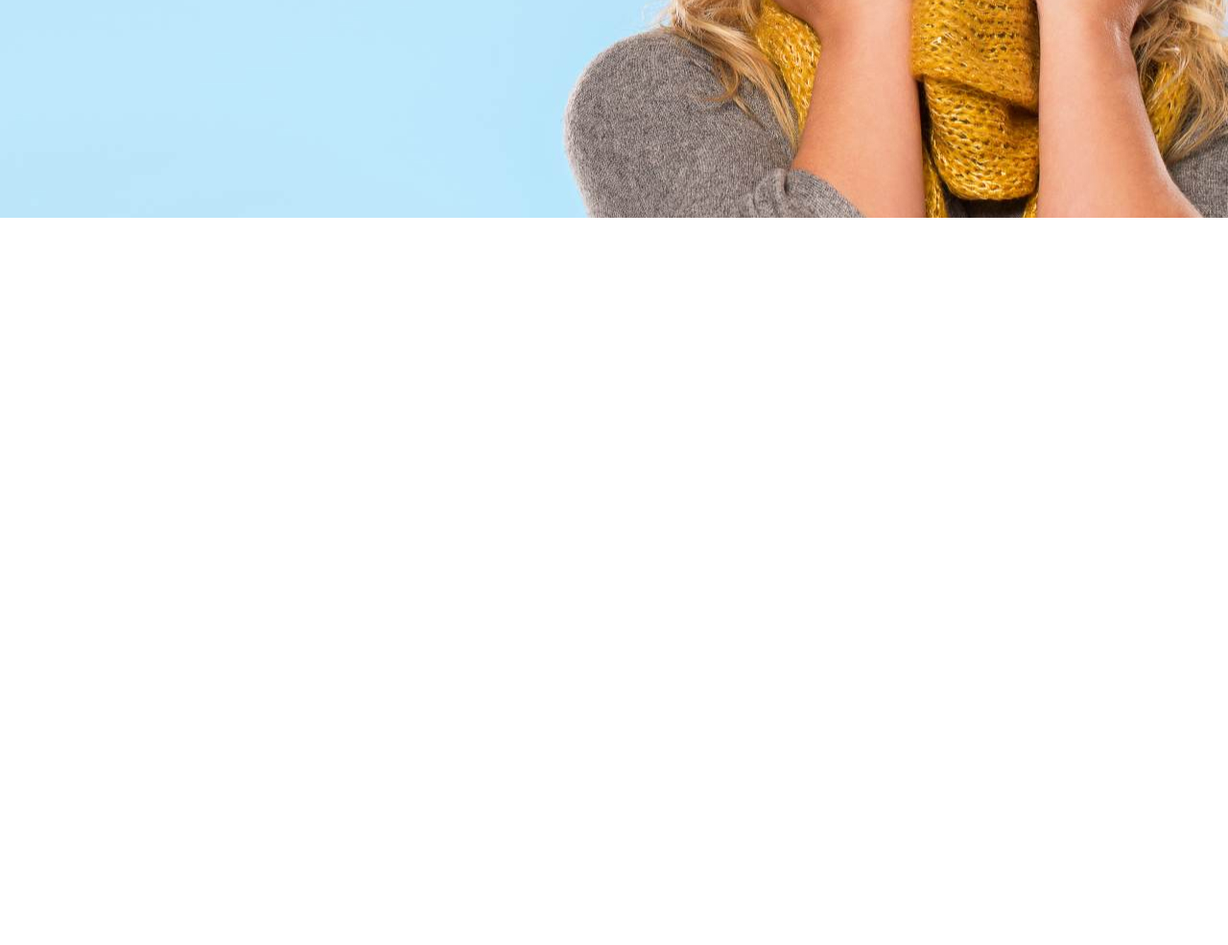
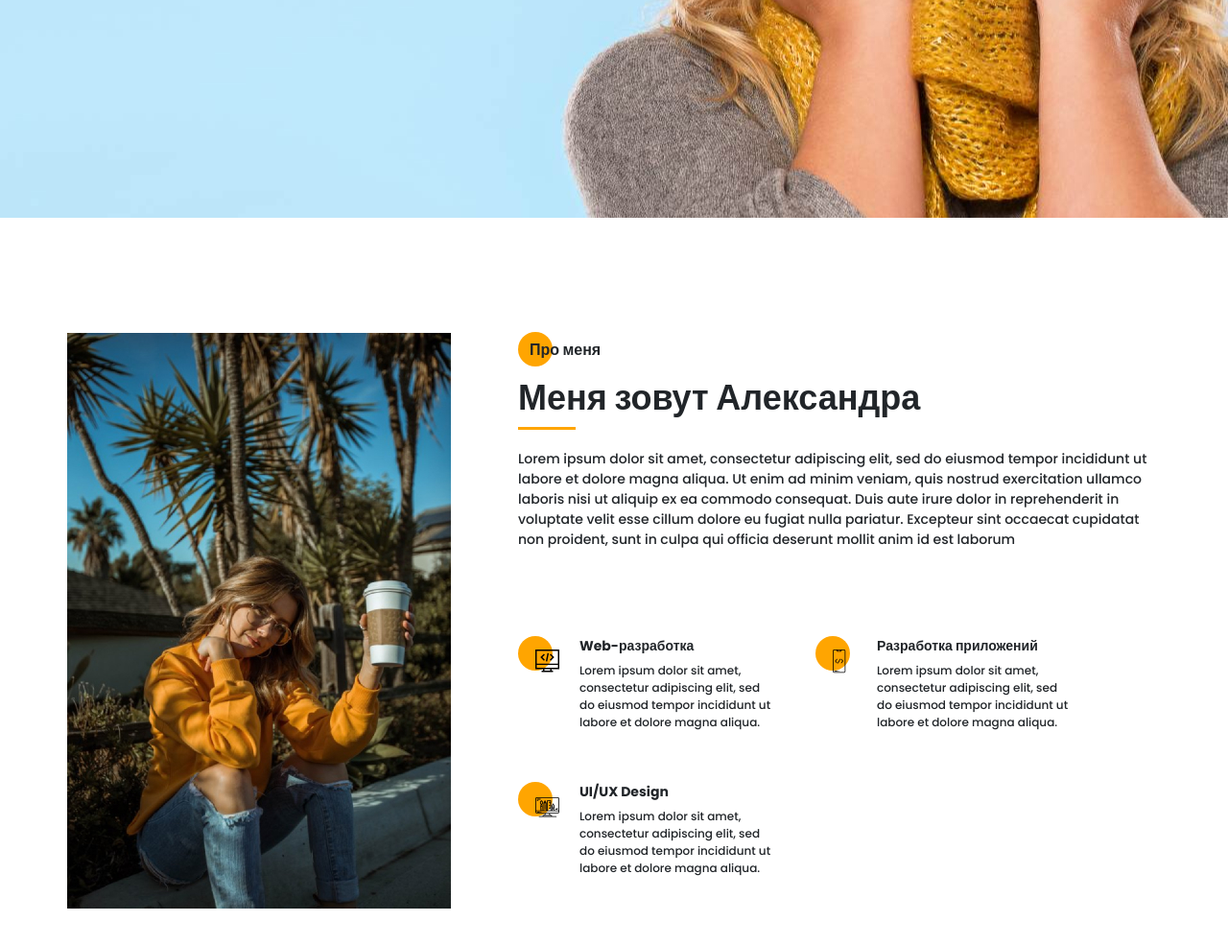
Before and after one commit to homie43/Portfolio_test, a website: page src/index.html in a window 1280 px wide. Shown: the part 573-1558 px from the top of the page at 96% size. Before the commit the page ends 800 px from the top, so only its background shows below. Drawn offline with nearby package versions, Linux system fonts and the light colour scheme; files that its build step writes are made by us from their sources; files whose address does not match are found by name.

Commit message:
second section

```diff
--- a/src/index.html
+++ b/src/index.html
@@ -110,6 +110,55 @@
             </div>
         </div>
     </section>
+
+    <section class="about">
+        <div class="container">
+            <div class="about__wrapper">
+
+                <div class="about__photo">
+                    <img src="img/main_photo.jpg" alt="photo">
+                </div>
+
+                <div class="about__descr">
+                    <h2 class="about__title title_fz16">Про меня</h2>
+                    <div class="title title_fz36">Меня зовут Александра</div>
+                    <div class="devider"></div>
+                    <div class="about__text">Lorem ipsum dolor sit amet, consectetur adipiscing elit, sed do eiusmod tempor incididunt ut labore et dolore magna aliqua. Ut enim ad minim veniam, quis nostrud exercitation ullamco laboris nisi ut aliquip ex ea commodo consequat. Duis aute irure dolor in reprehenderit in voluptate velit esse cillum dolore eu fugiat nulla pariatur. Excepteur sint occaecat cupidatat non proident, sunt in culpa qui officia deserunt mollit anim id est laborum</div>
+                </div>
+                <div class="about__scills">
+                    <div class="about__scills-item">
+                        <div class="about__scills-sircle">
+                            <img src="icons/about_me/web_development.svg" alt="web">
+                        </div>
+                        <div>
+                            <div class="title title_fz14">Web-разработка</div>
+                            <div class="about__scills-text">Lorem ipsum dolor sit amet, consectetur adipiscing elit, sed do eiusmod tempor incididunt ut labore et dolore magna aliqua.</div>
+                        </div>
+                    </div>
+                    <div class="about__scills-item">
+                        <div class="about__scills-sircle">
+                            <img src="icons/about_me/mobile_dev.svg" alt="mobile">
+                        </div>
+                        <div>
+                            <div class="title title_fz14">Разработка приложений</div>
+                            <div class="about__scills-text">Lorem ipsum dolor sit amet, consectetur adipiscing elit, sed do eiusmod tempor incididunt ut labore et dolore magna aliqua.</div>
+                        </div>
+                    </div>
+                    <div class="about__scills-item">
+                        <div class="about__scills-sircle">
+                            <img src="icons/about_me/design.svg" alt="design">
+                        </div>
+                        <div>
+                            <div class="title title_fz14">UI/UX Design</div>
+                            <div class="about__scills-text">Lorem ipsum dolor sit amet, consectetur adipiscing elit, sed do eiusmod tempor incididunt ut labore et dolore magna aliqua.</div>
+                        </div>
+                    </div>
+                </div>
+
+            </div>
+        </div>
+    </section>
+
     <script src="js/script.js"></script>
 </body>
 </html>
--- /dev/null
+++ b/src/sass/blocks/_about.scss
@@ -0,0 +1,60 @@
+.about {
+    padding: 120px 0;
+    &__wrapper {
+        display: grid;
+        grid-template-columns: 400px 670px;
+        grid-template-rows: minmax(243px, auto) minmax(252px, auto);
+        grid-auto-rows: minmax(243px, auto);
+        column-gap: 70px;
+        row-gap: 40px;
+    }
+    &__photo {
+        grid-row: 1/3;
+        img {
+            width: 100%;
+        }
+    }
+    &__descr {
+        padding-top: 6px;
+        .divider {
+            margin-top: 0;
+        }
+    }
+    &__title {
+        position: relative;
+        padding-left: 12px;
+        @include before_circle;
+    }
+
+    &__text {
+        margin-top: 20px;
+        font-size: 14px;
+        line-height: 21px
+    }
+    &__scills {
+        display: grid;
+        grid-template-columns: 260px 260px;
+        grid-template-rows: repeat(2, minmax(115, auto));
+        // grid-auto-rows: 1fr;
+        column-gap: 50px;
+        row-gap: 20px;
+        &-item {
+            display: grid;
+            grid-template-columns: 40px 200px;
+            column-gap: 24px;
+        }
+        &-sircle {
+            position: relative;
+            padding: 14px 0 0 18px;
+            @include before_circle;
+            &:before {
+                top: 0;
+            }
+        }
+        &-text {
+            margin-top: 6px;
+            font-size: 12px;
+            line-height: 18px;
+        }
+    }
+}
--- a/src/sass/blocks/_title.scss
+++ b/src/sass/blocks/_title.scss
@@ -10,6 +10,9 @@
         font-size: 16px;
         line-height: 24px;
     }
+    &_fz36 {
+        font-size: 36px;
+    }
     &_fz48 {
         font-size: 48px;
     }
--- a/src/sass/style.scss
+++ b/src/sass/style.scss
@@ -9,13 +9,20 @@
     margin: 0;
     padding: 0;
 }
- .container {
+.container {
     width: 1140px;
     margin: 0 auto;
- }
+}
+
+.devider {
+    width: 60px;
+    height: 3px;
+    background-color: $main-color;
+}
 
 @import 'blocks/promo';
 @import 'blocks/title';
 @import 'blocks/button';
 @import 'blocks/sidepanel';
 @import 'blocks/menu';
+@import 'blocks/about';
```
Also changed, not shown: dist/css/style.min.css, dist/index.html, src/sass/base/_mixins.scss (line endings or trailing spaces).
